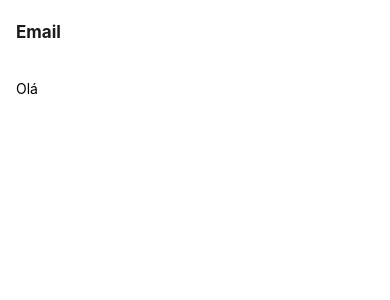
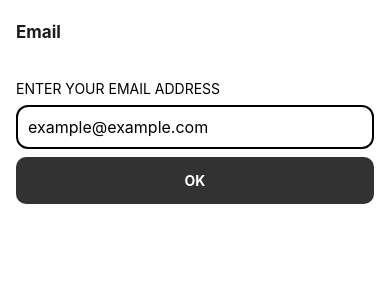
Before and after one commit to guibastack/traffic-lights-app-react-native, a React Native app: screen /EmailScreen in a window 390 px wide. Shown: the top 300 px of the page. Built offline with nearby package versions, Linux system fonts and the light colour scheme.

Commit message:
The Email screen design was created.

```diff
--- /dev/null
+++ b/src/Components/ButtonLabel.js
@@ -0,0 +1,19 @@
+import React from 'react';
+import { Pressable, View, Text } from 'react-native';
+import * as Styles from '../Styles/Styles';
+
+export default ({label}) => {
+
+    return (
+
+        <View>
+
+            <Pressable style={[Styles.styles.buttonLabelContainer]}>
+                <Text style={[Styles.styles.buttonLabelLabel]}>{label}</Text>
+            </Pressable>
+
+        </View>
+
+    );
+
+}
--- /dev/null
+++ b/src/Components/InputLabel.js
@@ -0,0 +1,24 @@
+import React from 'react';
+import { View, Text, TextInput } from 'react-native';
+import * as Styles from '../Styles/Styles';
+
+export default ({label, placeholder}) => {
+
+    return (
+
+        <View>
+
+            <Text style={[Styles.styles.inputLabelContainer]}>{label}</Text>
+
+            <View style={[Styles.styles.MB8]}>
+                <TextInput
+                    style={[Styles.styles.inputLabelLabel]}
+                    placeholder={placeholder}
+                />
+            </View>
+
+        </View>
+
+    );
+
+}
--- a/src/Screens/EmailScreen/index.js
+++ b/src/Screens/EmailScreen/index.js
@@ -1,13 +1,24 @@
 import React from 'react';
-import { View, Text } from 'react-native';
+import { View } from 'react-native';
 import * as Styles from '../../Styles/Styles';
+import InputLabel from '../../Components/InputLabel';
+import ButtonLabel from '../../Components/ButtonLabel';
 
 export default () => {
 
     return (
 
         <View style={[Styles.styles.appContainer]}>
-            <Text>Olá</Text>
+
+            <InputLabel
+                label="Enter your email address"
+                placeholder="example@example.com"
+            />
+
+            <ButtonLabel
+                label="Ok"
+            />
+
         </View>
 
     );
--- a/src/Styles/Styles.js
+++ b/src/Styles/Styles.js
@@ -11,9 +11,54 @@ export const headerShadowVisible = false;
 export const styles = StyleSheet.create({
 
     appContainer: {
+
         backgroundColor: '#FFFFFF',
         padding: 16,
         flex: 1,
+
     },
 
+    inputLabelContainer: {
+
+        fontWeight: 'normal',
+        fontSize: 14,
+        marginBottom: 8,
+        textTransform: 'uppercase',
+
+    },
+
+    inputLabelLabel: {
+
+        borderWidth: 2,
+        padding: 10,
+        borderRadius: 12,
+        borderColor: 'rgb(0, 0, 0)',
+        fontSize: 16,
+
+    },
+
+    buttonLabelContainer: {
+
+        backgroundColor: 'rgb(50, 50, 50)',
+        borderRadius: 10,
+        padding: 15,
+
+    },
+
+    buttonLabelLabel: {
+
+        color: '#FFFFFF',
+        fontSize: 14,
+        textTransform: 'uppercase',
+        fontWeight: 'bold',
+        textAlign: 'center',
+
+    },
+
+    MB8: {
+
+        marginBottom: 8,
+
+    }
+
 });
```
